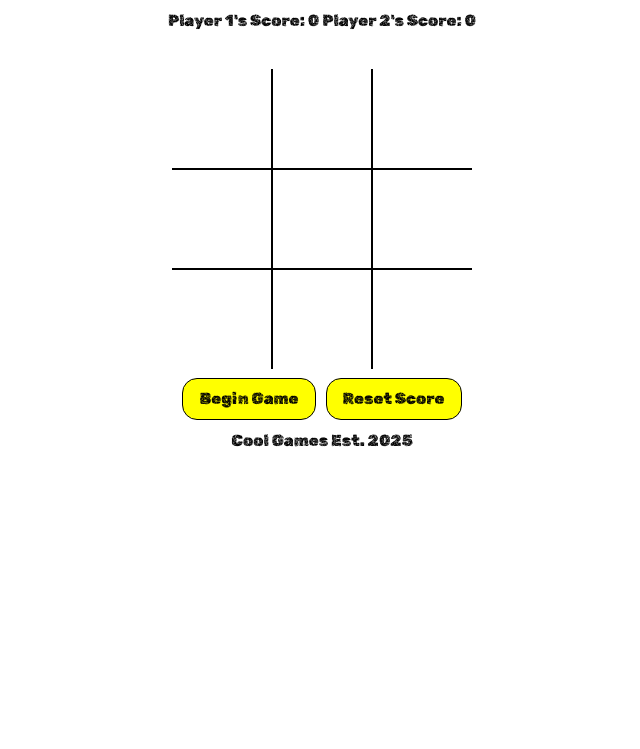
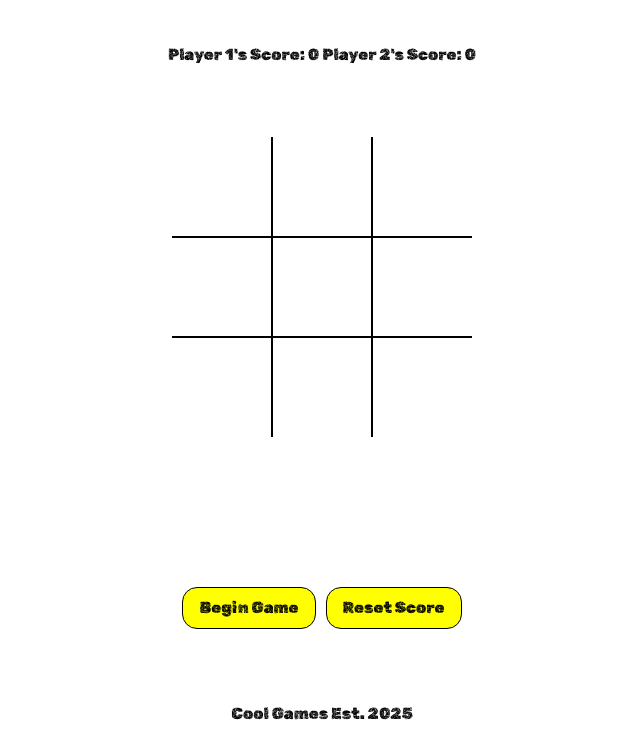
Before and after one commit to MackTay/tic-tac-toe-odin, a plain HTML site: page index.html in a window 1280 px wide. Shown: the part 51-800 px from the top of the page, without its empty margins (318-958 px from the left). Drawn offline with Linux system fonts and the light colour scheme; a web font is replaced by a local one.

Commit message:
Edit grid and increase to full vh

```diff
--- a/style.css
+++ b/style.css
@@ -57,8 +57,9 @@ h1, h2, h3, h4, h5, h6 {
 
 .big-container {
   display: grid;
-  grid-template-rows: 1fr 1fr 5fr 1fr 0.5fr;
+  grid-template-rows: 1fr 1fr 4fr 2fr 0.5fr;
   justify-content: center;
+  height: 100vh;
 }
 
 .title > H1 {
```
